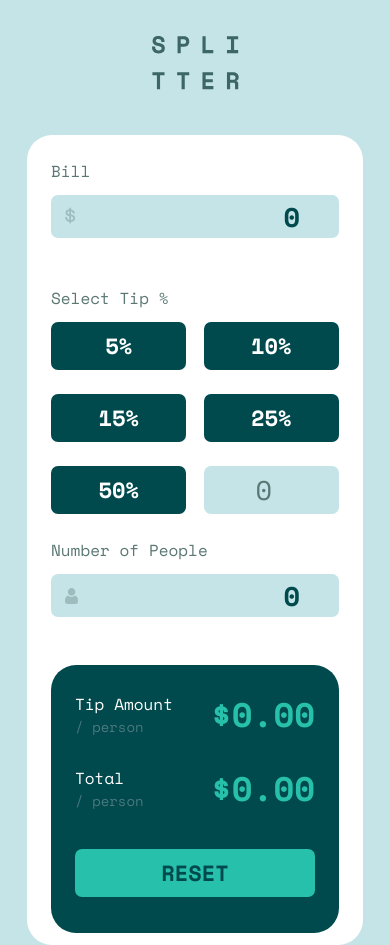
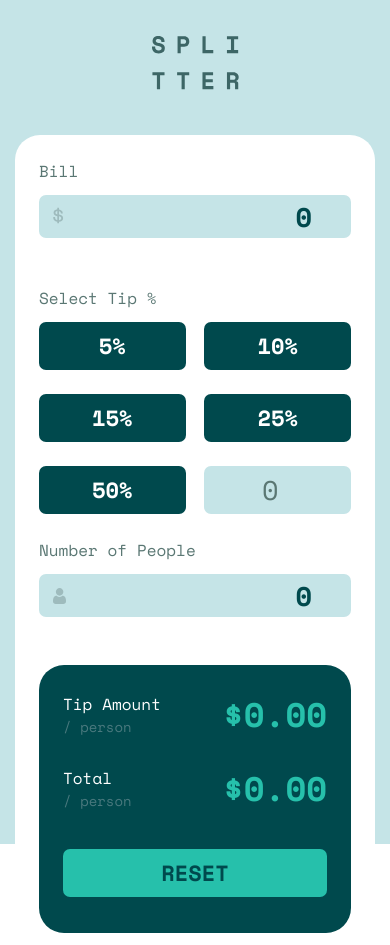
Before and after one commit to puyanwei/fe-practice, a React (Create React App) app: page /tip-calculator in a window 390 px wide. Built offline with nearby package versions, Linux system fonts and the light colour scheme.

Commit message:
Responsive css for Summary Card

```diff
--- a/src/index.css
+++ b/src/index.css
@@ -6,6 +6,7 @@
 
 html,
 body {
+  min-height: 100%;
   margin: 0;
   -webkit-font-smoothing: antialiased;
   -moz-osx-font-smoothing: grayscale;
@@ -14,6 +15,10 @@ body {
   font-size: 24px;
 }
 
+body {
+  background-size: 100%;
+}
+
 code {
   font-family: source-code-pro, Menlo, Monaco, Consolas, "Courier New",
     monospace;
--- a/src/pages/TipCalculatorPage.tsx
+++ b/src/pages/TipCalculatorPage.tsx
@@ -53,7 +53,7 @@ const TipCalculatorPage = () => {
     <Layout>
       <SplitterTitle />
       <CalculatorLayout>
-        <TCCard colour="white" maxWidth="14rem">
+        <TCCard colour="white">
           <TipLayout>
             <TCInputBox
               name="bill"
@@ -88,7 +88,7 @@ const TipCalculatorPage = () => {
               onChange={(e) => setPeople(parseFloat(e.target.value))}
             />
           </TipLayout>
-          <TCSummaryCard colour={colors.darkCyan} maxWidth="15rem">
+          <TCSummaryCard colour={colors.darkCyan}>
             <div className="tip-summary-line flex-inbetween">
               <div className="line-height-sm">
                 <span className="tc-summary">Tip Amount</span>
@@ -107,6 +107,7 @@ const TipCalculatorPage = () => {
               </div>
               <span className="tc-summary-amount">&#36;{total.toFixed(2)}</span>
             </div>
+            <span />
             <TCButton
               label="RESET"
               bgcolor={colors.lightCyan}
@@ -122,24 +123,25 @@ const TipCalculatorPage = () => {
 };
 
 const Layout = styled.div`
+  height: 100vh;
   color: ${colors.grey};
   background-color: ${colors.cyan};
-  @media (min-width: ${size.tablet}) and (max-width: ${size.desktop}) {
-    margin: auto 0;
-  }
 `;
 
 const CalculatorLayout = styled.div`
-  display: flex;
-  flex-wrap: wrap;
+  display: block;
+  max-width: 15rem;
+  margin: 0 auto;
   @media (min-width: ${size.tablet}) and (max-width: ${size.desktop}) {
-    margin-left: 1rem;
+    max-width: 40rem;
   }
 `;
 
 const TipLayout = styled.div`
-  margin: 0 auto;
   max-width: 14rem;
+  @media (min-width: ${size.tablet}) and (max-width: ${size.desktop}) {
+    margin-right: 1rem;
+  }
 `;
 
 export default TipCalculatorPage;
--- a/src/styles/styled-components/TCCard.ts
+++ b/src/styles/styled-components/TCCard.ts
@@ -3,7 +3,6 @@ import { size } from "../variables";
 
 interface CardProps {
   colour: string;
-  maxWidth: string;
 }
 
 export const TCCard = styled.div<CardProps>`
@@ -11,10 +10,11 @@ export const TCCard = styled.div<CardProps>`
   padding: 0.5rem 1rem;
   border-radius: 25px;
   background-color: ${({ colour }) => colour};
-  max-width: ${({ maxWidth }) => maxWidth};
+
   @media (min-width: ${size.tablet}) and (max-width: ${size.desktop}) {
+    padding-top: 2.6rem;
     display: flex;
-    flex-wrap: wrap;
-    max-width: 50rem;
+    justify-content: space-around;
+    padding: 1rem;
   }
 `;
--- a/src/styles/styled-components/TCSummaryCard.ts
+++ b/src/styles/styled-components/TCSummaryCard.ts
@@ -1,15 +1,20 @@
 import styled from "styled-components";
 import { size } from "../variables";
-import { TCCard } from "./TCCard";
+interface TCSummaryCardProps {
+  colour: string;
+}
 
-export const TCSummaryCard = styled(TCCard)`
-  margin: 0 auto;
+export const TCSummaryCard = styled.div<TCSummaryCardProps>`
   padding: 1rem;
   border-radius: 25px;
   background-color: ${({ colour }) => colour};
-  max-width: ${({ maxWidth }) => maxWidth};
-  max-width: 15rem;
   @media (min-width: ${size.tablet}) and (max-width: ${size.desktop}) {
-    margin-left: 1rem;
+    padding-top: 1.5rem;
+    height: 20rem;
+    width: 50%;
+    > span {
+      display: block;
+      height: 8.9rem;
+    }
   }
 `;
--- a/src/styles/styles.css
+++ b/src/styles/styles.css
@@ -1,3 +1,7 @@
+.App {
+  height: 100vh;
+}
+
 .no-margin {
   margin: 0;
 }
```
